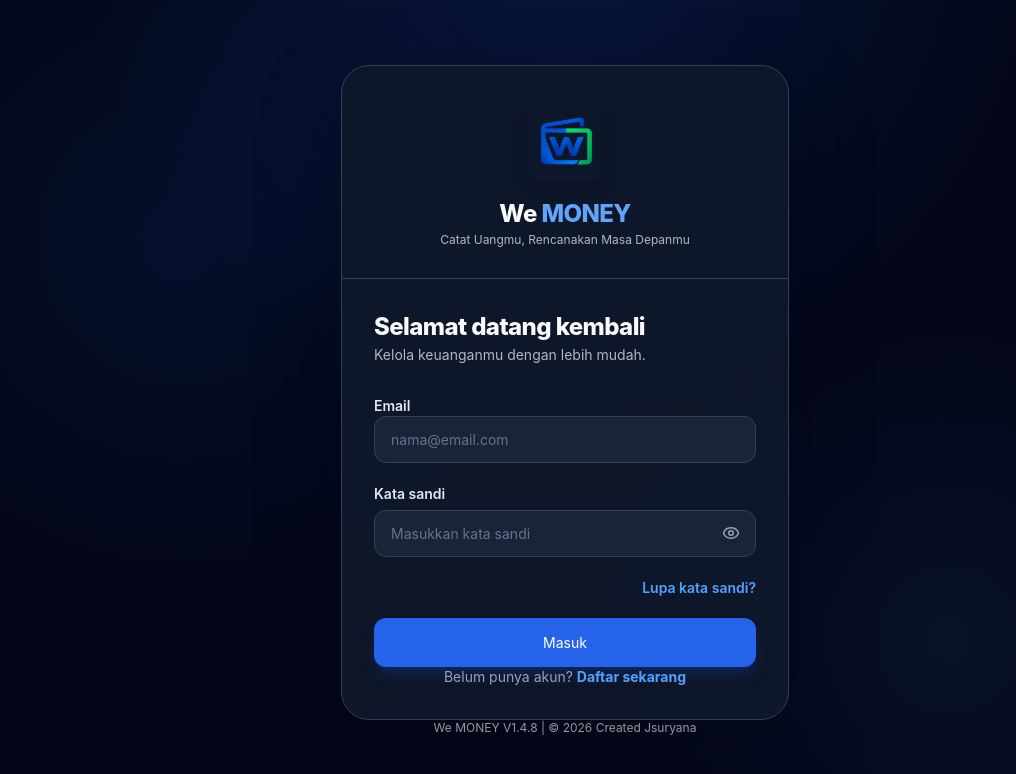
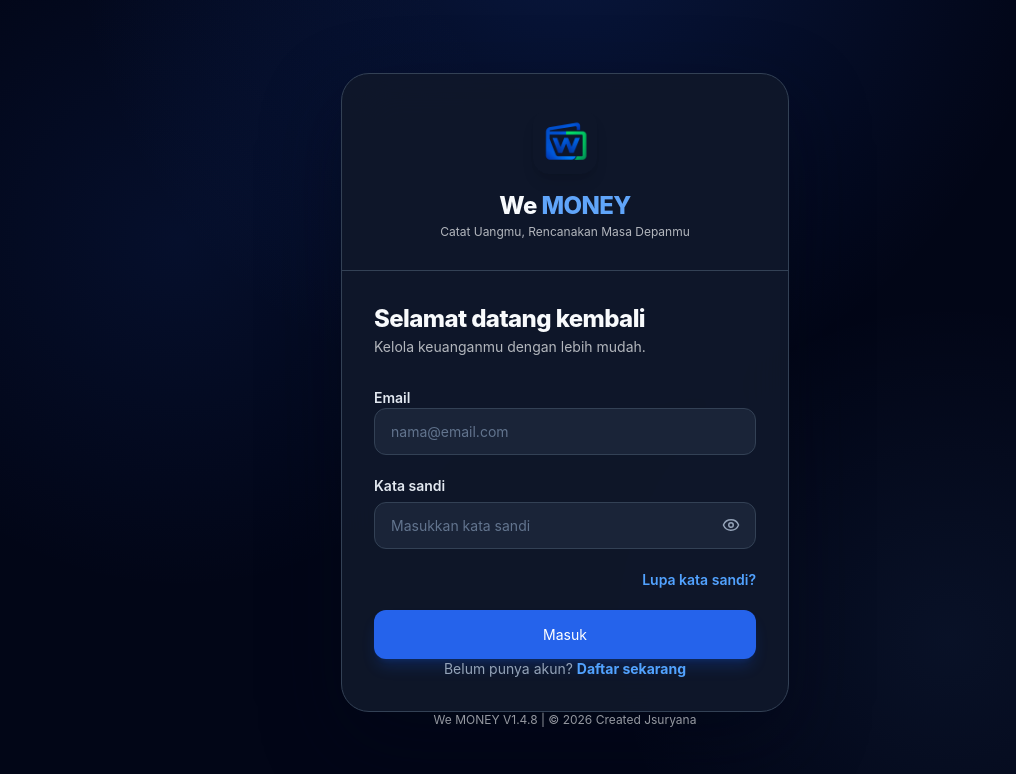
Before and after one commit to jsuryanaads/WeMONEY, a React (Vite) app: page / in a window 1280 px wide. Shown: the top 774 px of the page, without its empty margins (75-1091 px from the left). Built offline with nearby package versions, Linux system fonts and the light colour scheme; no server answers.

Commit message:
fix: set We MONEY login icon to 64px

```diff
--- a/src/components/auth/AuthShell.jsx
+++ b/src/components/auth/AuthShell.jsx
@@ -9,8 +9,8 @@ export default function AuthShell({ title, subtitle, children, footer }) {
       <div className="relative z-10 w-full max-w-md">
         <section className="wm-auth-card overflow-hidden rounded-[1.75rem] border shadow-2xl backdrop-blur-xl">
           <header className="px-6 pb-7 pt-8 text-center sm:px-8 sm:pt-9">
-            <div className="mx-auto mb-4 grid h-20 w-20 place-items-center rounded-2xl p-0.5 shadow-lg">
-              <WeMoneyLogo size={80} />
+            <div className="mx-auto mb-4 grid h-16 w-16 place-items-center rounded-2xl p-0.5 shadow-lg">
+              <WeMoneyLogo size={64} />
             </div>
             <div className="text-2xl font-extrabold tracking-tight">We<span className="wm-brand-accent"> MONEY</span></div>
             <p className="mt-1 text-xs leading-5 opacity-70">Catat Uangmu, Rencanakan Masa Depanmu</p>
```
